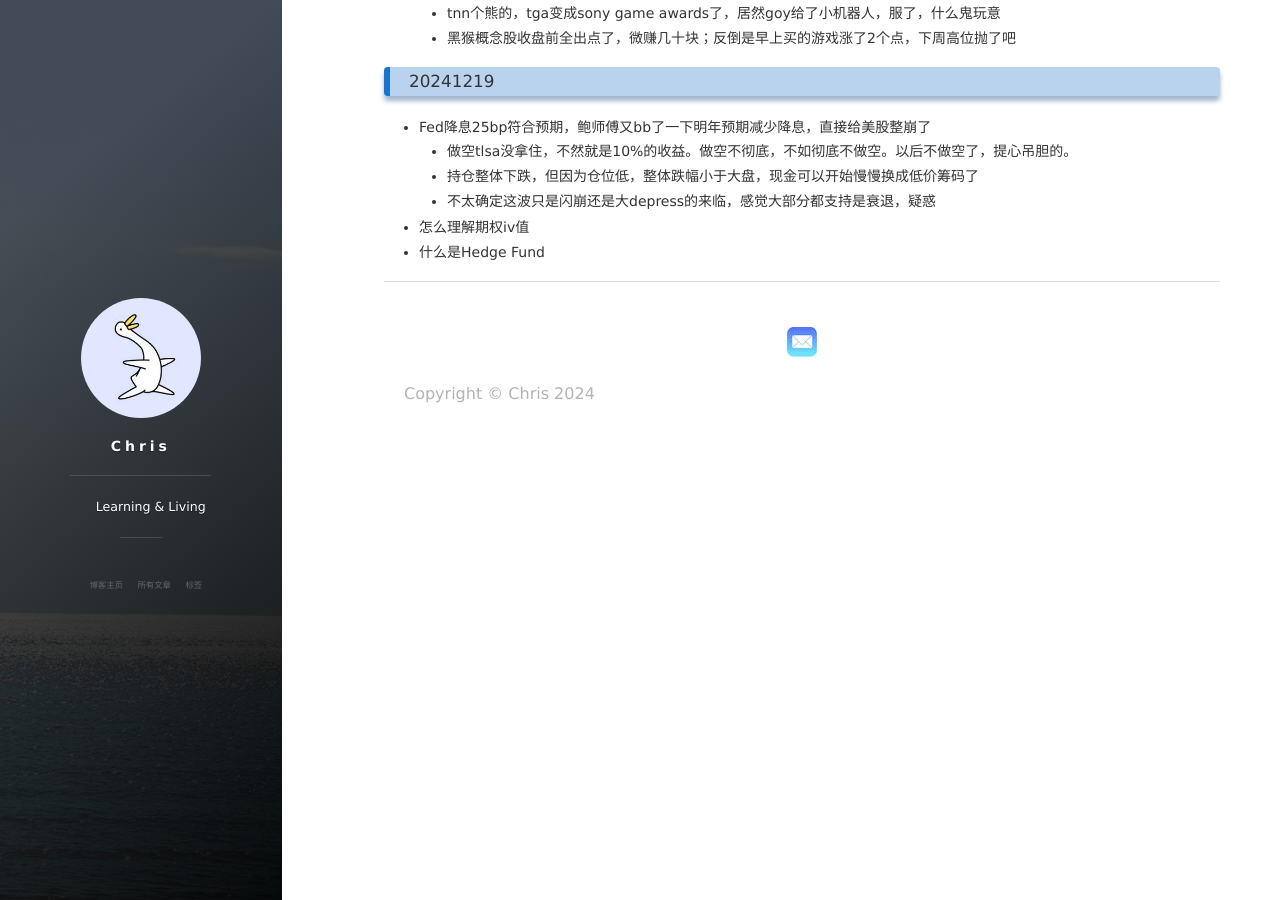
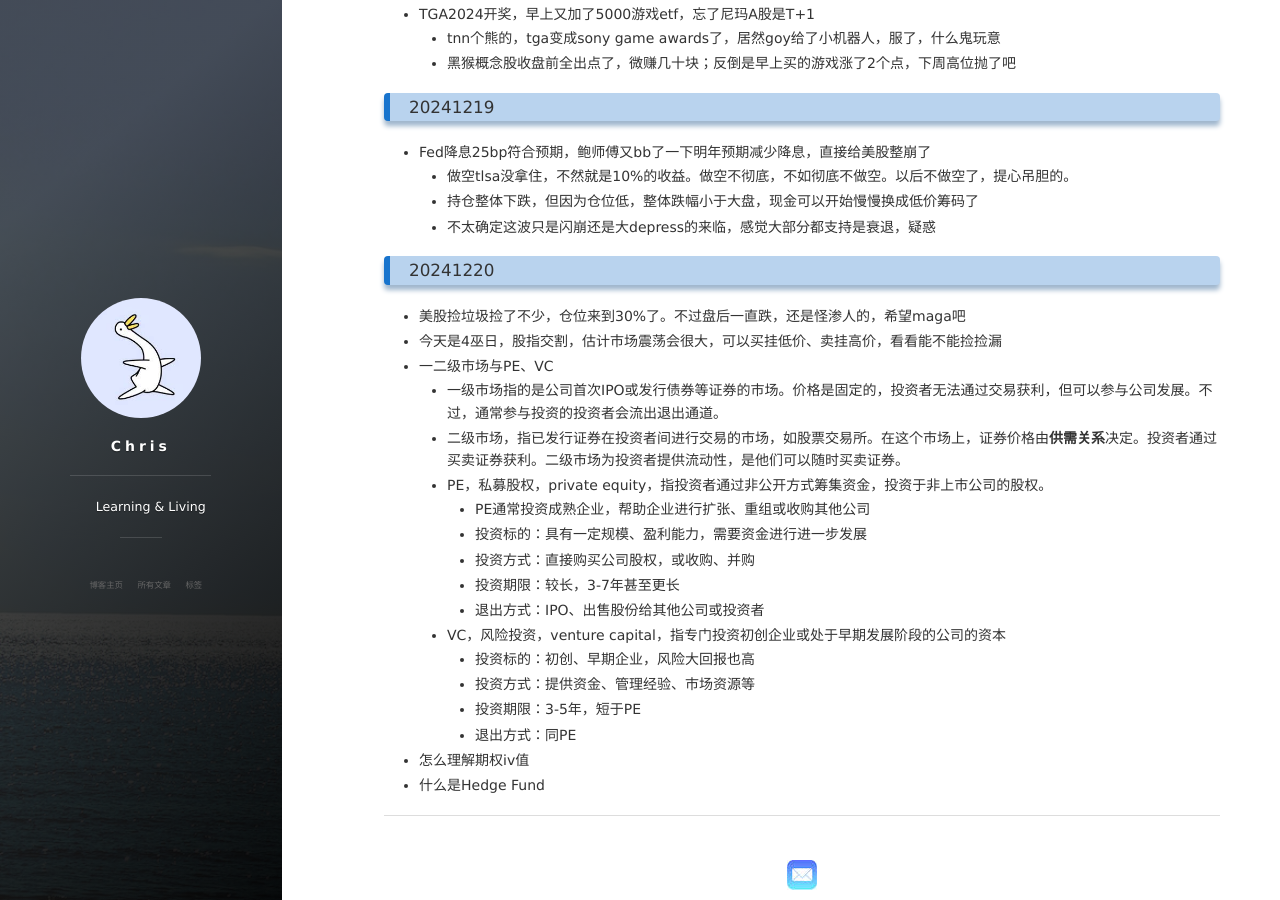
Before and after one commit to CHRisXman/CHRisXman.github.io, a Jekyll site: the page built from _posts/2024-12-04-essay-202412-finance-news.md, in a window 1280 px wide and 900 px high, scrolled down 3343 px. Built offline with Jekyll 4.4.1, drawn with Linux system fonts in a browser that asks for light colours; nearby versions of some CDN libraries.

Commit message:
update posts

```diff
--- a/_posts/2024-12-04-essay-202412-finance-news.md
+++ b/_posts/2024-12-04-essay-202412-finance-news.md
@@ -125,6 +125,24 @@ category: 财经
     - 不太确定这波只是闪崩还是大depress的来临，感觉大部分都支持是衰退，疑惑
 
 
+### 20241220
++ 美股捡垃圾捡了不少，仓位来到30%了。不过盘后一直跌，还是怪渗人的，希望maga吧
++ 今天是4巫日，股指交割，估计市场震荡会很大，可以买挂低价、卖挂高价，看看能不能捡捡漏
++ 一二级市场与PE、VC
+    - 一级市场指的是公司首次IPO或发行债券等证券的市场。价格是固定的，投资者无法通过交易获利，但可以参与公司发展。不过，通常参与投资的投资者会流出退出通道。
+    - 二级市场，指已发行证券在投资者间进行交易的市场，如股票交易所。在这个市场上，证券价格由**供需关系**决定。投资者通过买卖证券获利。二级市场为投资者提供流动性，是他们可以随时买卖证券。
+    - PE，私募股权，private equity，指投资者通过非公开方式筹集资金，投资于非上市公司的股权。
+        * PE通常投资成熟企业，帮助企业进行扩张、重组或收购其他公司
+        * 投资标的：具有一定规模、盈利能力，需要资金进行进一步发展
+        * 投资方式：直接购买公司股权，或收购、并购
+        * 投资期限：较长，3-7年甚至更长
+        * 退出方式：IPO、出售股份给其他公司或投资者
+    - VC，风险投资，venture capital，指专门投资初创企业或处于早期发展阶段的公司的资本
+        * 投资标的：初创、早期企业，风险大回报也高
+        * 投资方式：提供资金、管理经验、市场资源等
+        * 投资期限：3-5年，短于PE
+        * 退出方式：同PE
+
 
 + 怎么理解期权iv值
 + 什么是Hedge Fund
```
Also changed, not shown: _posts/2024-12-17-macro-economy-insights.md (+15 -1 lines).
